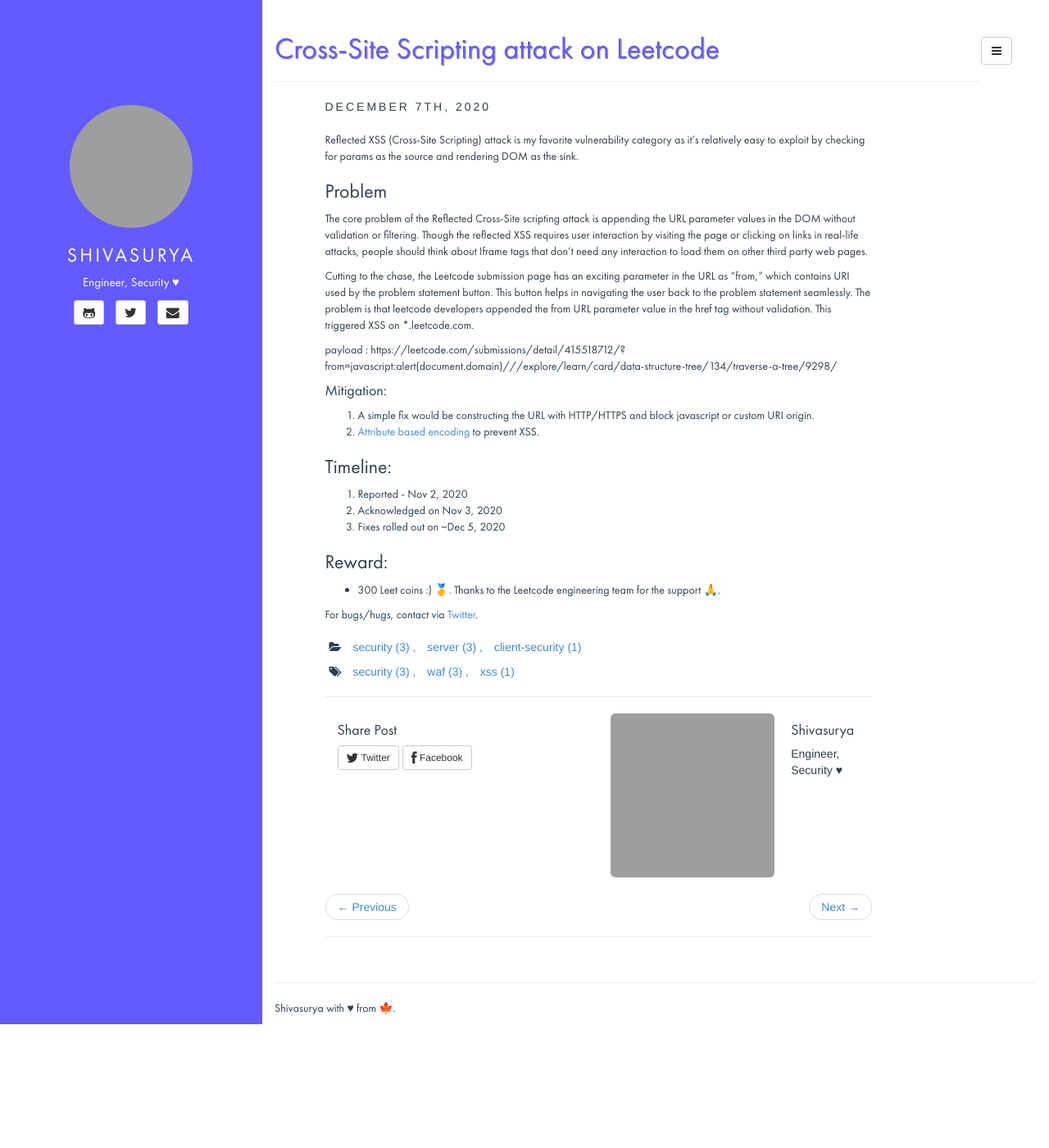
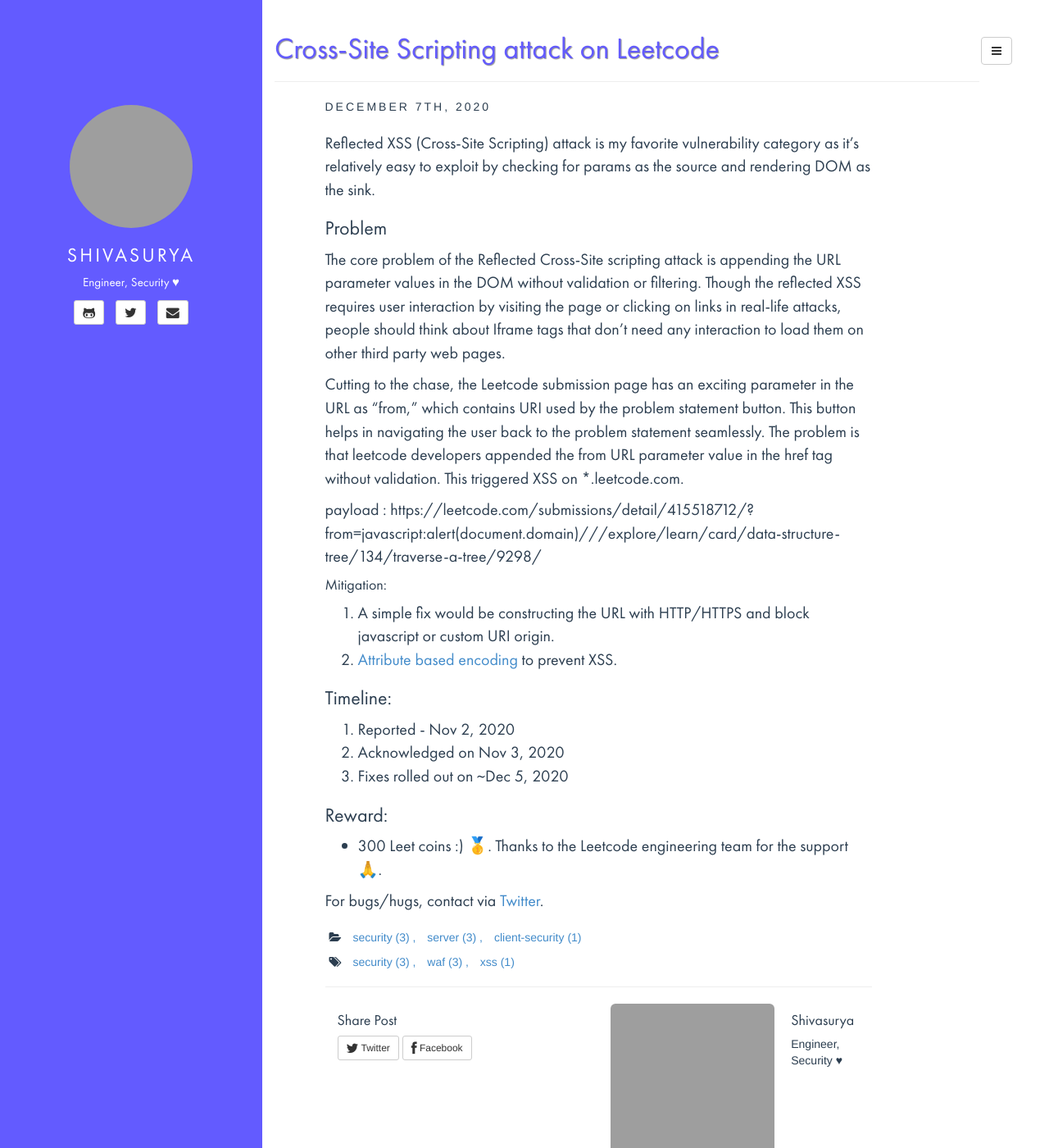
Before and after one commit to s5dev/s5dev.github.io, a Jekyll site: the page built from _posts/2020-12-07-leetcode-xss.md, in a window 1280 px wide and 1400 px high. Shown: the whole window at 82% size. Built offline with Jekyll 4.4.1, drawn with Linux system fonts in a browser that asks for light colours; grey boxes are pictures that could not be loaded.

Commit message:
fix for font size

```diff
--- a/assets/css/style.css
+++ b/assets/css/style.css
@@ -37,7 +37,7 @@
 a.nav-link i{
 	font-size: 16px;
 }
-a.nav-link:hover { color: #777; }
+a.nav-link:hover { color: #000; }
 
 #bio {
 	font-family: 'fpt', sans-serif;
@@ -102,6 +102,7 @@
 .article_body{
 	margin-top: 20px;
 	margin-bottom: 20px;
+	font-size: 20px;
 	font-family: 'fpt', sans-serif;
 }
 
```
